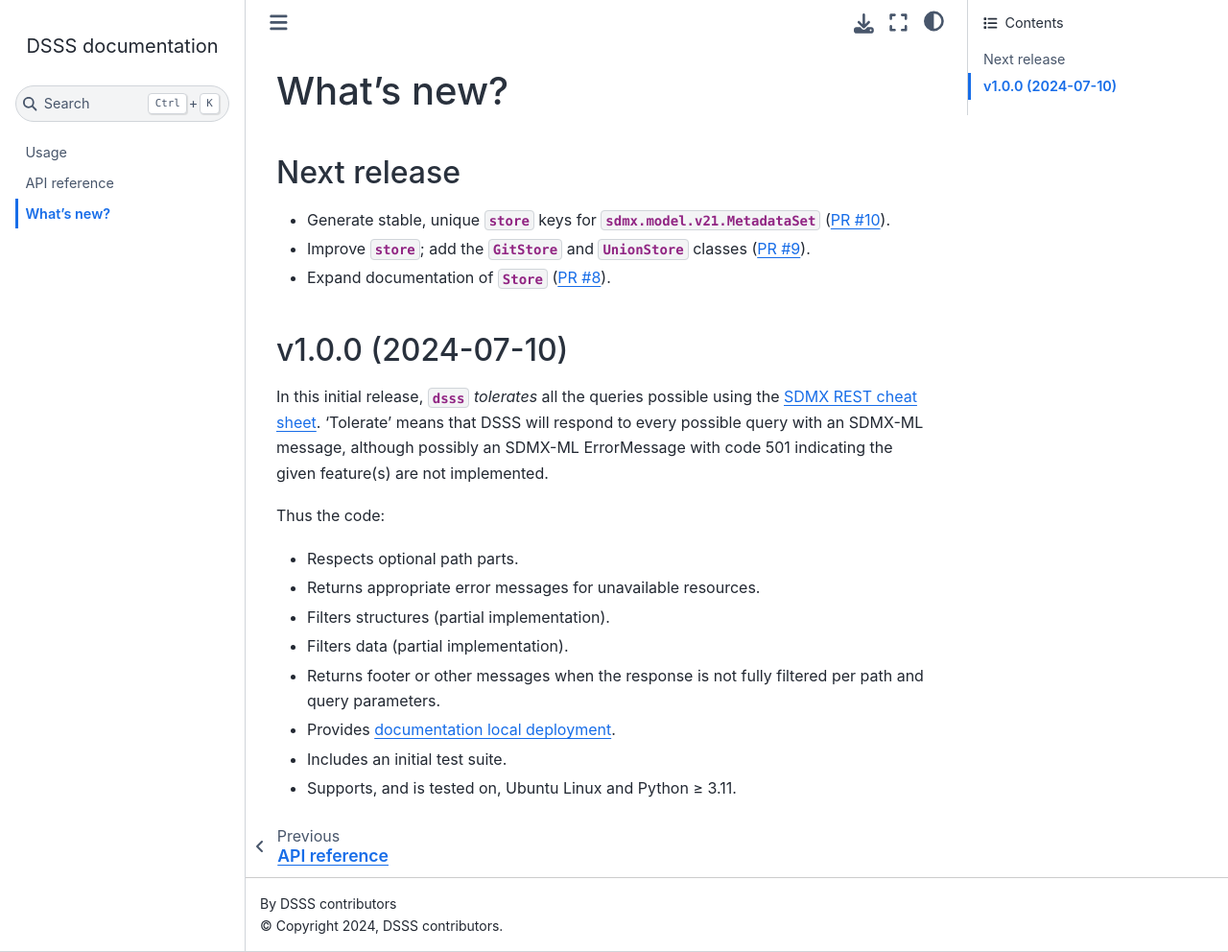
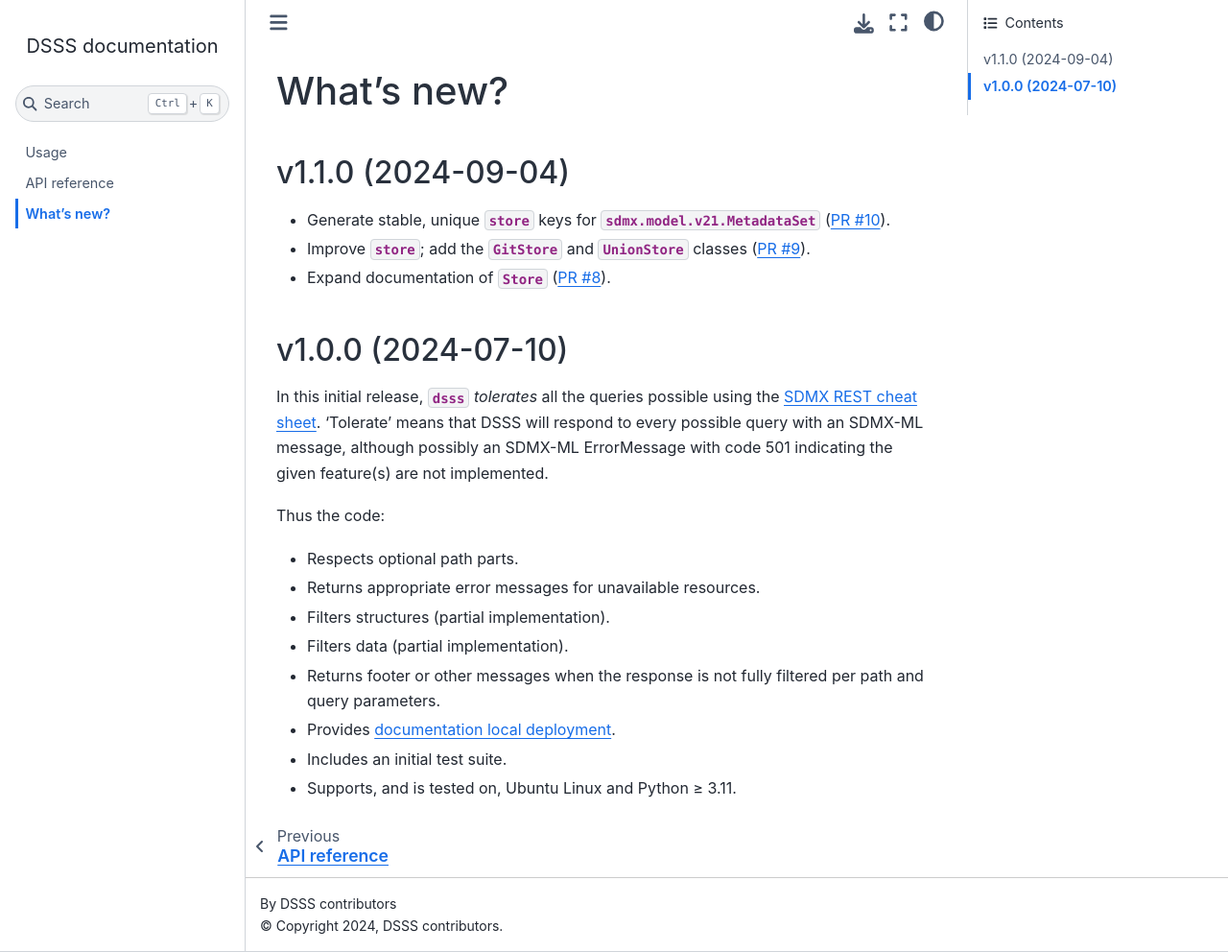
Before and after one commit to khaeru/dsss, a Sphinx documentation site: the page built from doc/whatsnew.rst, in a window 1280 px wide and 992 px high. Shown: the whole window at 96% size. Built offline with Sphinx 7.4.7 and the Sphinx Book theme 1.1.4, drawn with Linux system fonts in a browser that asks for light colours.

Commit message:
Mark v1.1.0 in doc/whatsnew

```diff
--- a/doc/whatsnew.rst
+++ b/doc/whatsnew.rst
@@ -1,8 +1,11 @@
 What's new?
 ***********
 
-Next release
-============
+.. Next release
+.. ============
+
+v1.1.0 (2024-09-04)
+===================
 
 - Generate stable, unique :mod:`.store` keys for :class:`sdmx.model.v21.MetadataSet` (:pull:`10`).
 - Improve :mod:`.store`; add the :class:`.GitStore` and :class:`.UnionStore` classes (:pull:`9`).
```
